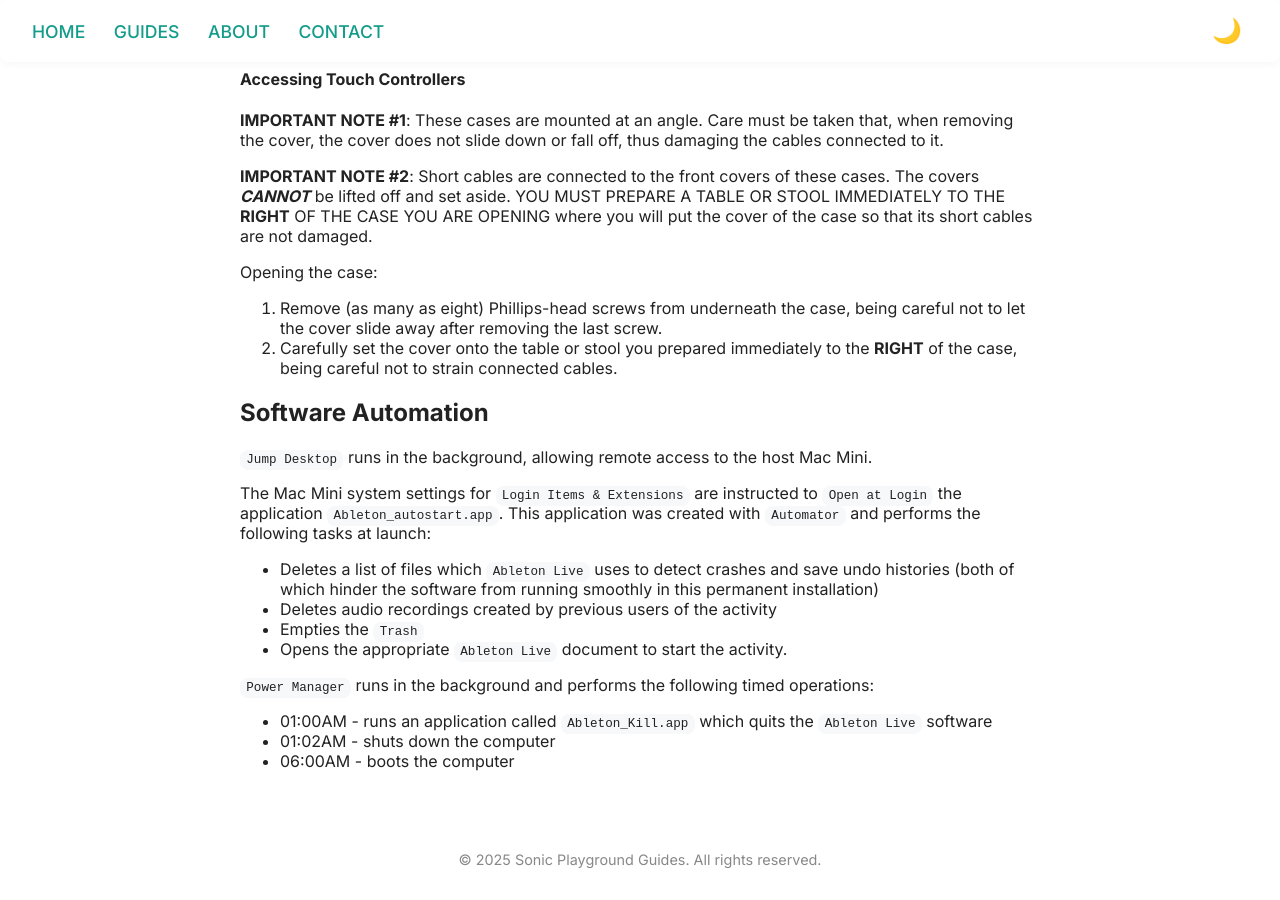
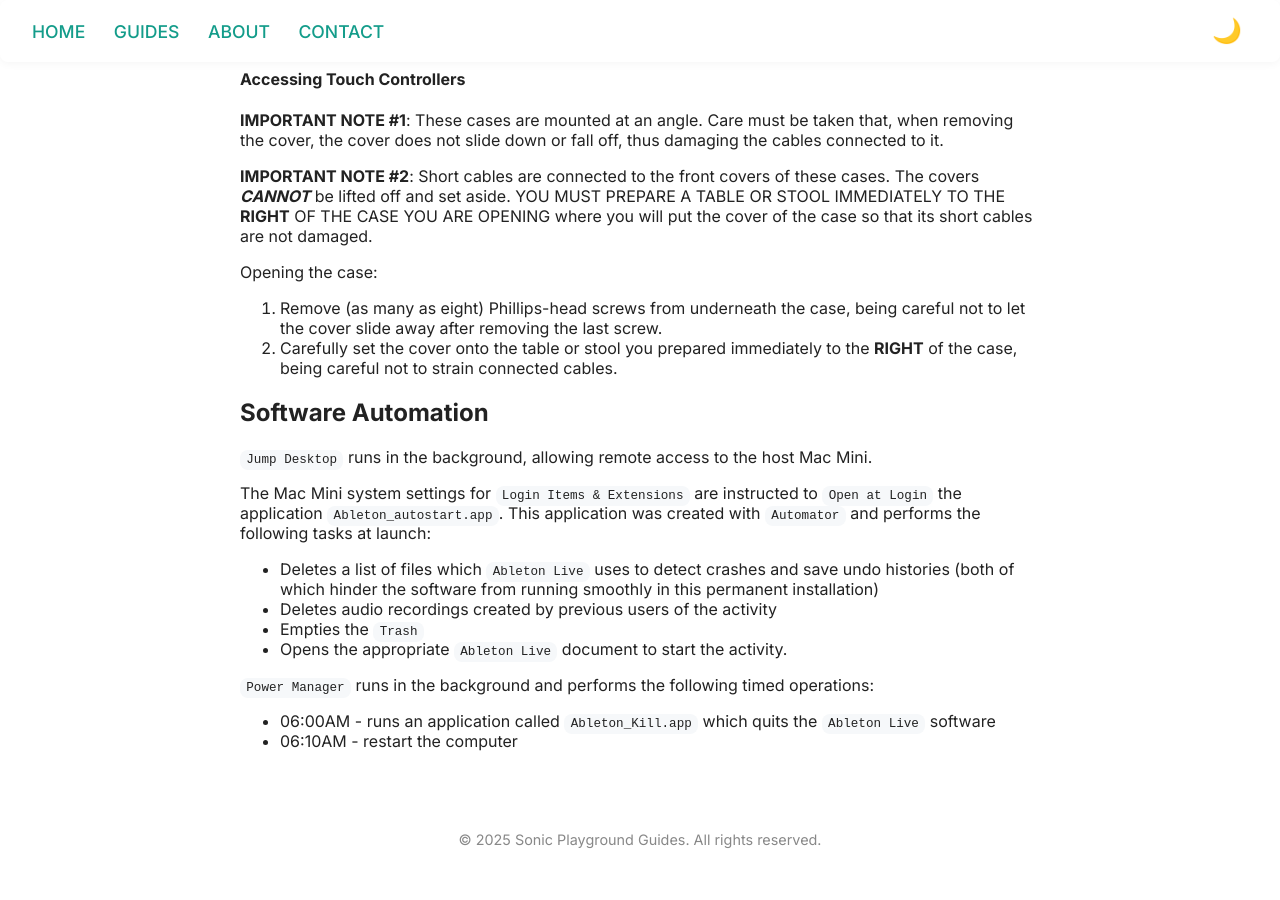
Before and after one commit to buryhoganllc/sonic-playground-guides, a Jekyll site: the page built from guides/beat-nexus.md, in a window 1280 px wide and 900 px high, scrolled down 3215 px. Built offline with Jekyll 4.4.1, drawn with Linux system fonts in a browser that asks for light colours.

Commit message:
docs: update machine automation schedule

```diff
--- a/guides/beat-nexus.md
+++ b/guides/beat-nexus.md
@@ -93,6 +93,5 @@
 
 `Power Manager` runs in the background and performs the following timed operations:
 
-- 01:00AM - runs an application called `Ableton_Kill.app` which quits the `Ableton Live` software
-- 01:02AM - shuts down the computer
-- 06:00AM - boots the computer
+- 06:00AM - runs an application called `Ableton_Kill.app` which quits the `Ableton Live` software
+- 06:10AM - restart the computer
```
